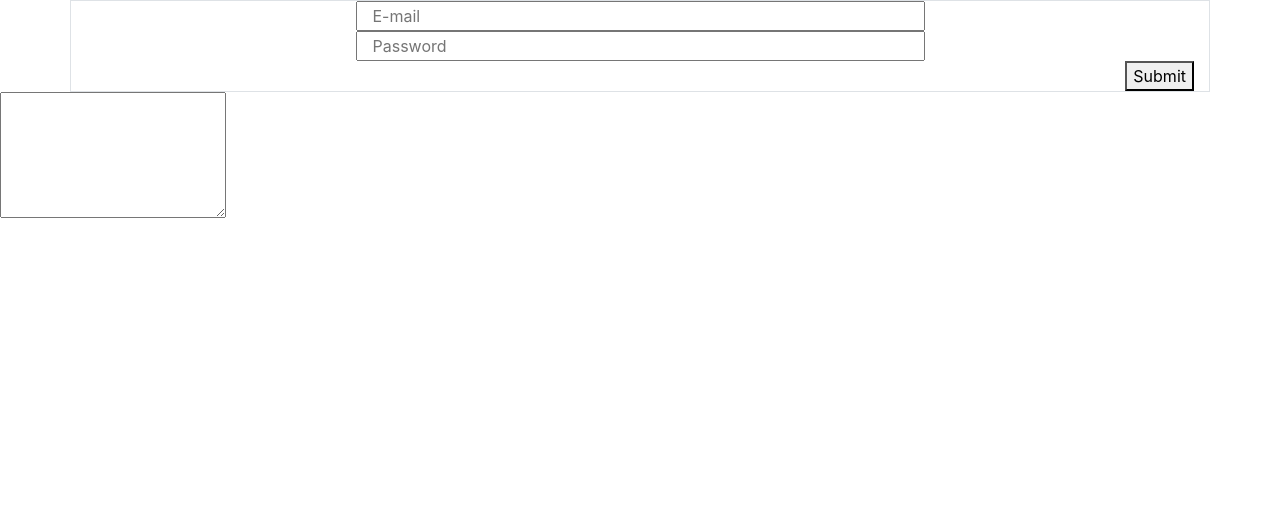
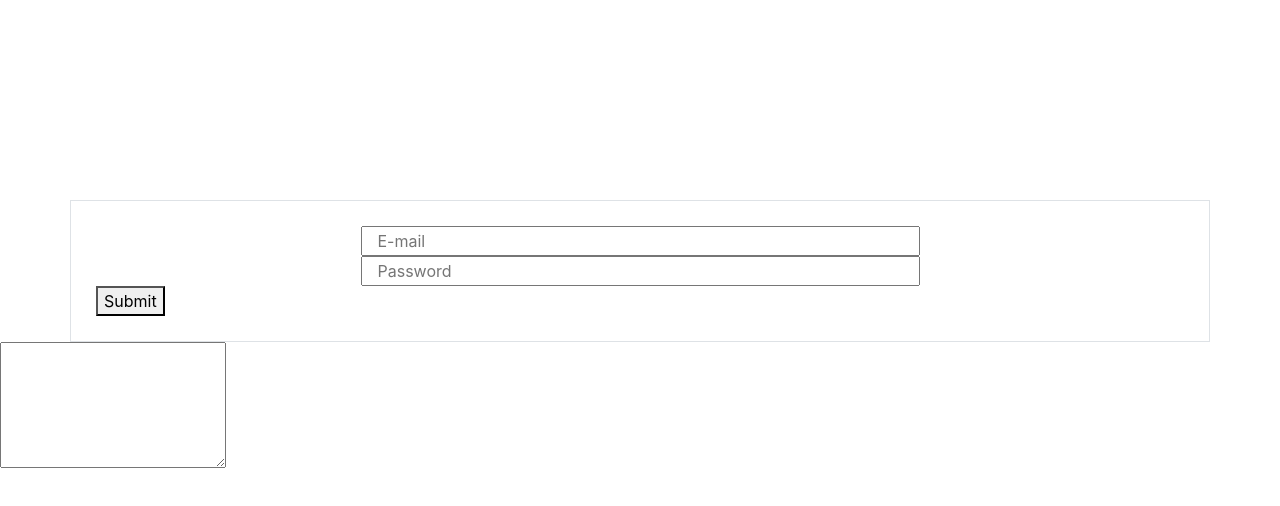
Before and after one commit to dsorensen00/cars-frontend, a React (Create React App) app: page /login in a window 1280 px wide. Shown: the top 506 px of the page. Built offline with nearby package versions, Linux system fonts and the light colour scheme.

Commit message:
added some styling

```diff
--- a/src/App.css
+++ b/src/App.css
@@ -31,8 +31,10 @@
     transform: rotate(360deg);
   }
 }
-[name="login"]{
-  text-align: right;
 
 
+/*////////////Login.js/////////////////*//*////////////Login.js/////////////////*/
+.pad{
+  padding:25px;
+  margin-top:25vh;
 }
--- a/src/App.js
+++ b/src/App.js
@@ -1,9 +1,4 @@
 import React from 'react';
-import Forums from './Components/Forums'
-import Home from './Pages/Home'
-import ForSale from './Components/ForSale'
-import Videos from './Components/Videos'
-import Help from './Components/Help'
 import './App.css';
 import Routing from './Components/Routing'
 import Feedback from './Components/Feedback';
--- a/src/Pages/Home.js
+++ b/src/Pages/Home.js
@@ -9,7 +9,7 @@ export default() => {
     <div className='container-fluid'>
         <div className="row justify-content-right">
             <h1 className="col text-center">My Dream Garage</h1>
-            <button onClick={()=>window.location.href = "login"}>LOGIN</button>
+            <LoginButton />
         </div>
         <Navbar className="row"/>
         <div>
```
